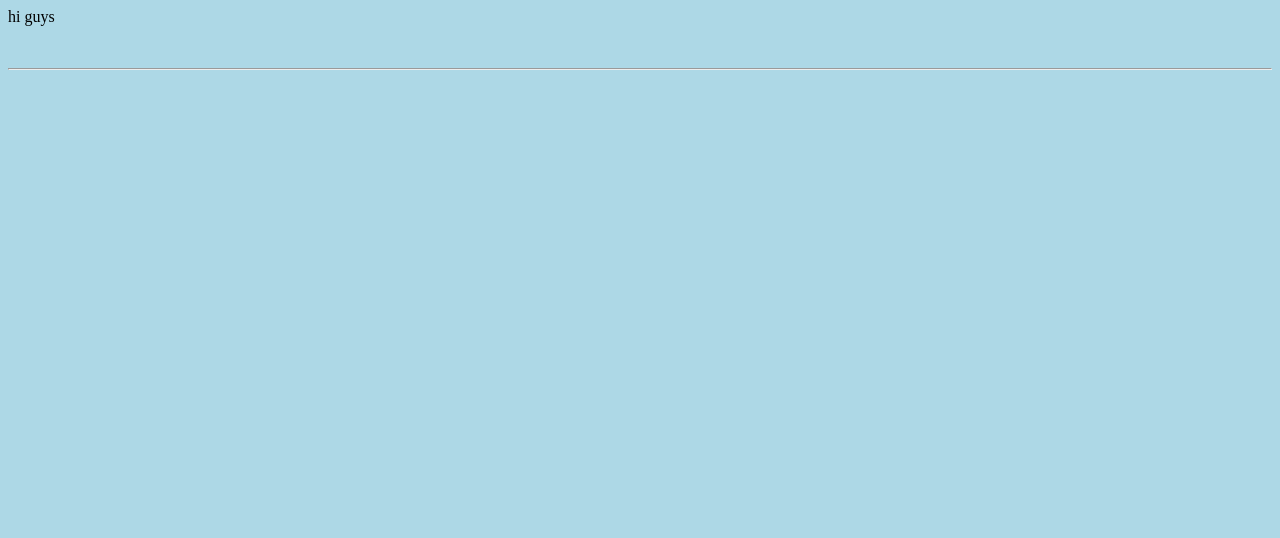
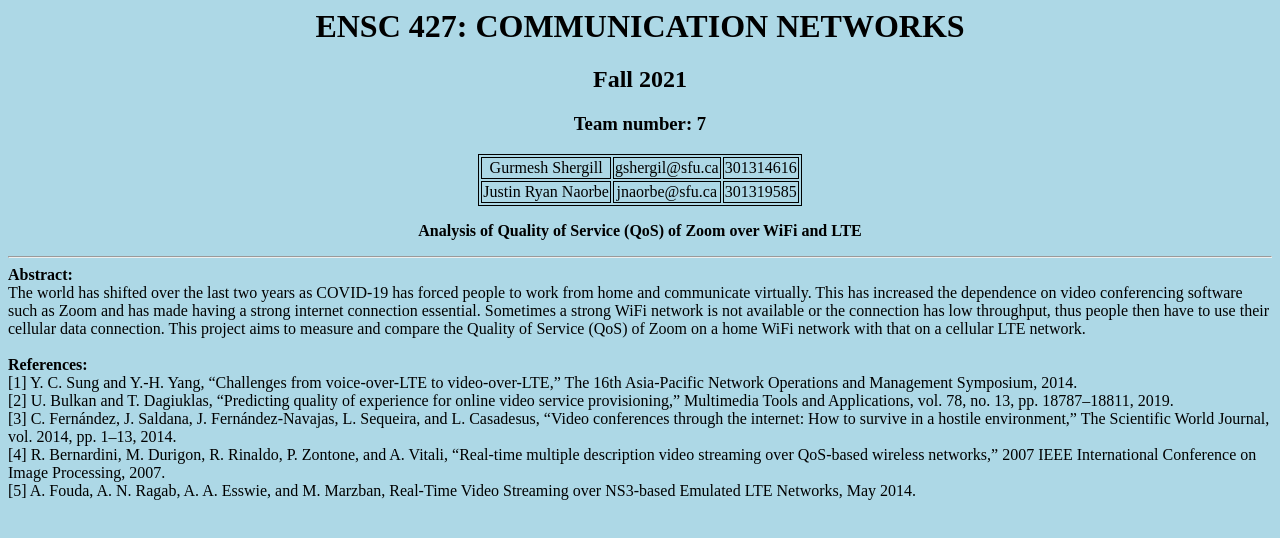
Before and after one commit to gshergil/gshergil.github.io, a plain HTML site: page index.html in a window 1280 px wide. Drawn offline with Linux system fonts and the light colour scheme.

Commit message:
ProjectProposal Completed

```diff
--- a/index.html
+++ b/index.html
@@ -3,11 +3,77 @@
     <meta charset="UTF-8">
     <meta http-equiv="X-UA-Compatible" content="IE=edge">
     <meta name="viewport" content="width=device-width, initial-scale=1.0">
-    <title>Gurmesh Shergill ENS427 Project Proposal</title>
+    <title>ENS427 Project Proposal</title>
+	<style>
+      body {
+        background-color: lightblue;
+      }
+      p{
+        text-align:center;
+      }
+		h1, h2, h3{
+			text-align: center;
+		}
+
+		table, th, td {
+			text-align: center;
+			border: 0.25px solid black
+		}
+
+		.center {
+
+			margin-left: auto;
+			margin-right: auto;
+		}
+
+		p2{
+			text-align: left;
+
+		}
+    </style>
 </head>
-<body style="background: lightblue;">
+<body>
+ <div>
+    <h1>ENSC 427: COMMUNICATION NETWORKS</h1>
+     <h2>Fall 2021</h2>
+	 <h3>Team number: 7</h3>
+	 <table class="center">
+		 <tr>
+			 <td>Gurmesh Shergill</td>
+			 <td>gshergil@sfu.ca</td>
+			 <td>301314616</td>
+		 </tr>
+		 <tr>
+			 <td>Justin Ryan Naorbe</td>
+			 <td>jnaorbe@sfu.ca</td>
+			 <td>301319585</td>
+		 </tr>
+	 </table>
+	 <p><b>Analysis of Quality of Service (QoS) of Zoom over WiFi and LTE</b></p>
+	 <hr>
+ </div>
+  <div>
 
-    <p>hi guys</p><br>
-    <hr>
+	  <p1><b>Abstract:</b></p1>
+	  <br>
+	  <p1 style = "text-align: left;">The world has shifted over the last two years as COVID-19 has forced people to work from home and communicate virtually. This has increased the dependence on video conferencing software such as Zoom and has made having a strong internet connection essential. Sometimes a strong WiFi network is not available or the connection has low throughput, thus people then have to use their cellular data connection. This project aims to measure and compare the Quality of Service (QoS) of Zoom on a home WiFi network with that on a cellular LTE network.</p1>
+	  <br><br>
+	  <b>References:</b>
+	  <br>
+	  <p2>[1] Y. C. Sung and Y.-H. Yang, “Challenges from voice-over-LTE to video-over-LTE,” The 16th Asia-Pacific Network Operations and Management Symposium, 2014. </p2>
+	  <br>
+	  <p2>[2] U. Bulkan and T. Dagiuklas, “Predicting quality of experience for online video service provisioning,” Multimedia Tools and Applications, vol. 78, no. 13, pp. 18787–18811, 2019.
+	  </p2>
+	  <br>
+	  <p2>[3] C. Fernández, J. Saldana, J. Fernández-Navajas, L. Sequeira, and L. Casadesus, “Video conferences through the internet: How to survive in a hostile environment,” The Scientific World Journal, vol. 2014, pp. 1–13, 2014.
+	  </p2>
+	  <br>
+	  <p2>[4] R. Bernardini, M. Durigon, R. Rinaldo, P. Zontone, and A. Vitali, “Real-time multiple description video streaming over QoS-based wireless networks,” 2007 IEEE International Conference on Image Processing, 2007.
+	  </p2>
+	  <br>
+	  <p2>[5] A. Fouda, A. N. Ragab, A. A. Esswie, and M. Marzban, Real-Time Video Streaming over NS3-based Emulated LTE Networks, May 2014.
+	  </p2>
+
+	</div>
 </body>
 </html>
```
